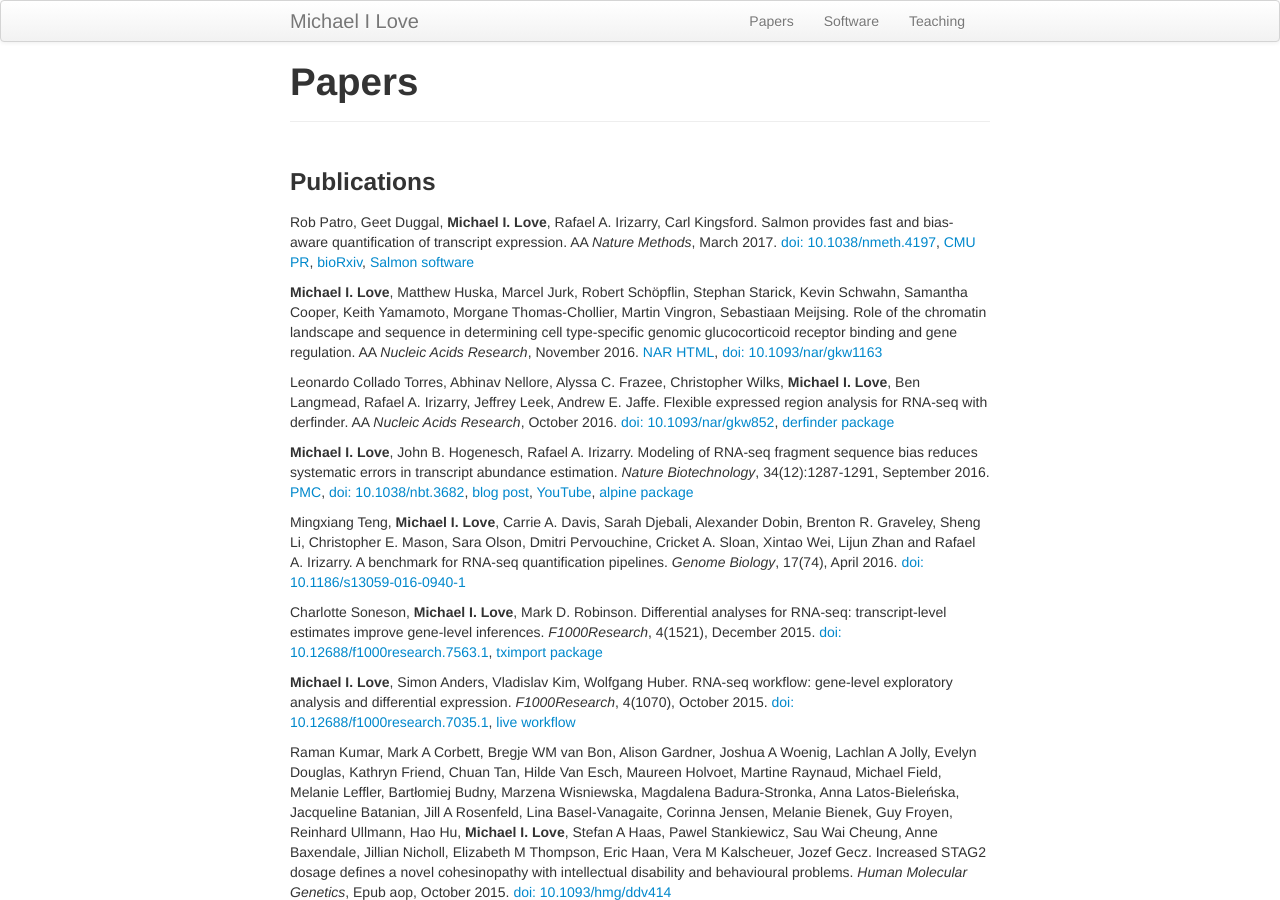
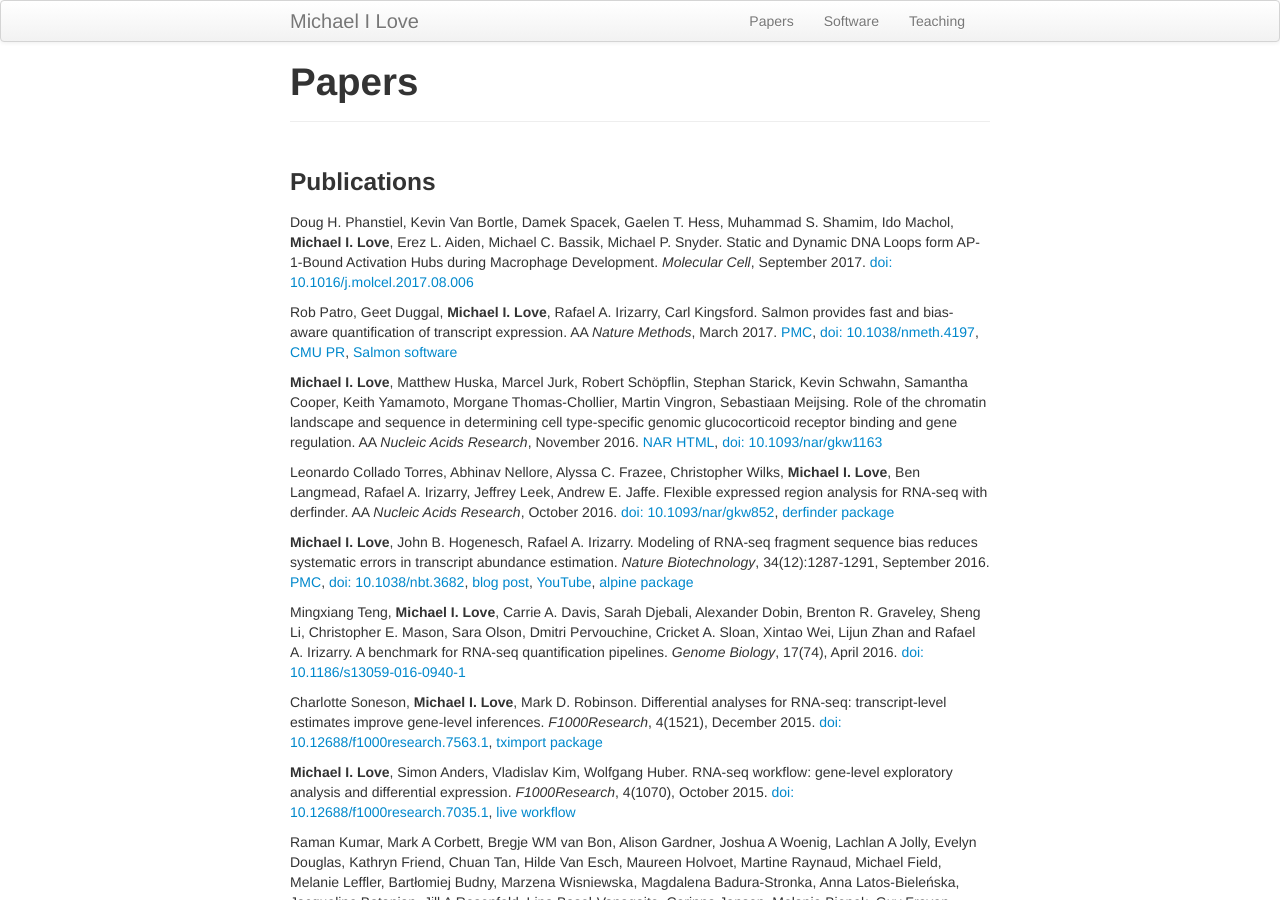
Before and after one commit to mikelove/mikelove.github.io, a Jekyll site: the page built from pages/papers.md, in a window 1280 px wide and 900 px high. Built offline with Jekyll 4.4.1, drawn with Linux system fonts in a browser that asks for light colours.

Commit message:
update papers

```diff
--- a/pages/papers.md
+++ b/pages/papers.md
@@ -5,12 +5,19 @@ title: "Papers"
 
 ### Publications
 
+Doug H. Phanstiel, Kevin Van Bortle, Damek Spacek, Gaelen T. Hess,
+Muhammad S. Shamim, Ido Machol, **Michael I. Love**, Erez L. Aiden,
+Michael C. Bassik, Michael P. Snyder.
+Static and Dynamic DNA Loops form AP-1-Bound Activation Hubs during Macrophage Development.
+*Molecular Cell*, September 2017.
+[doi: 10.1016/j.molcel.2017.08.006](http://dx.doi.org/10.1016/j.molcel.2017.08.006)
+
 Rob Patro, Geet Duggal, **Michael I. Love**, Rafael A. Irizarry, Carl Kingsford.
 Salmon provides fast and bias-aware quantification of transcript expression.
 AA *Nature Methods*, March 2017.
+[PMC](https://www.ncbi.nlm.nih.gov/pmc/articles/PMC5600148/),
 [doi: 10.1038/nmeth.4197](http://dx.doi.org/10.1038/nmeth.4197),
 [CMU PR](http://www.cbd.cmu.edu/gene_expression_analyses/),
-[bioRxiv](http://biorxiv.org/content/early/2016/08/30/021592),
 [Salmon software](https://combine-lab.github.io/salmon/)
 
 **Michael I. Love**, Matthew Huska, Marcel Jurk, Robert Schöpflin,
```
